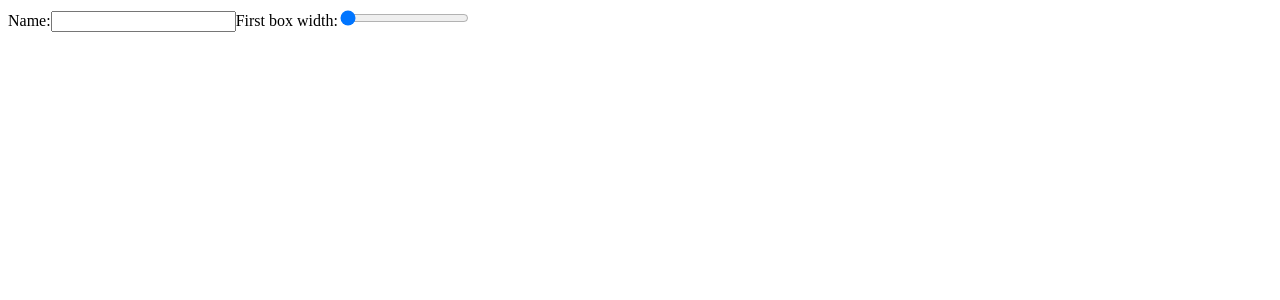
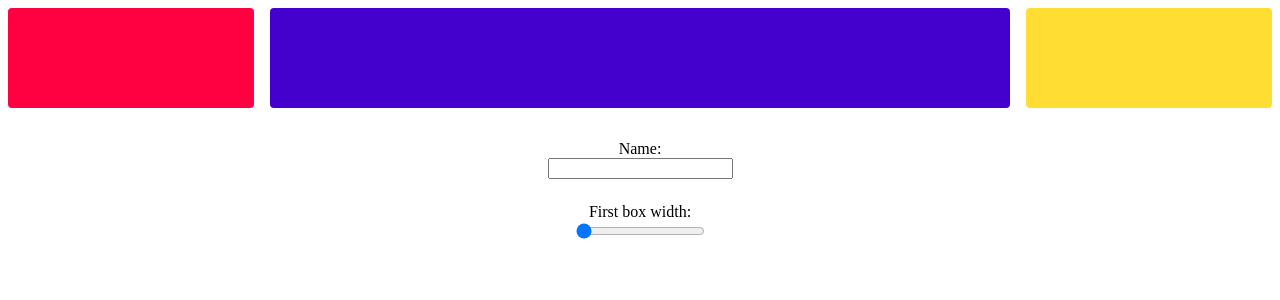
Before and after one commit to siddhanthpranavrao/learn-react-tailwind, a React (Vite) app: page / in a window 1280 px wide. Shown: the top 300 px of the page. Built offline with nearby package versions, Linux system fonts and the light colour scheme.

Commit message:
Practice

```diff
--- a/src/index.css
+++ b/src/index.css
@@ -0,0 +1,22 @@
+.boxes-wrapper {
+    width: 100%;
+    display: flex;
+    gap: 16px;
+}
+
+.box {
+    height: 100px;
+    border-radius: 4px;
+    background: hsl(350deg 100% 50%);
+}
+
+section {
+    padding: 32px;
+    display: flex;
+    flex-direction: column;
+    align-items: center;
+}
+
+input {
+    margin-bottom: 24px;
+}
```
